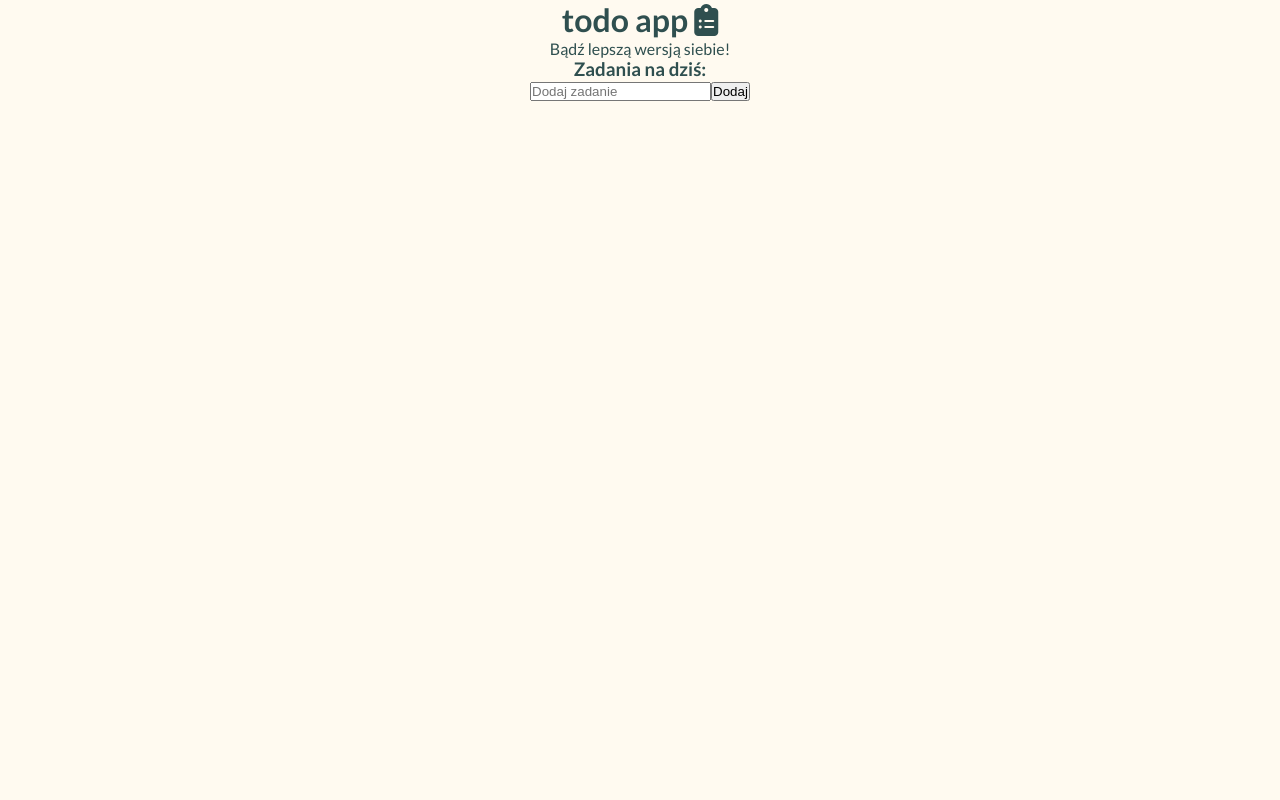
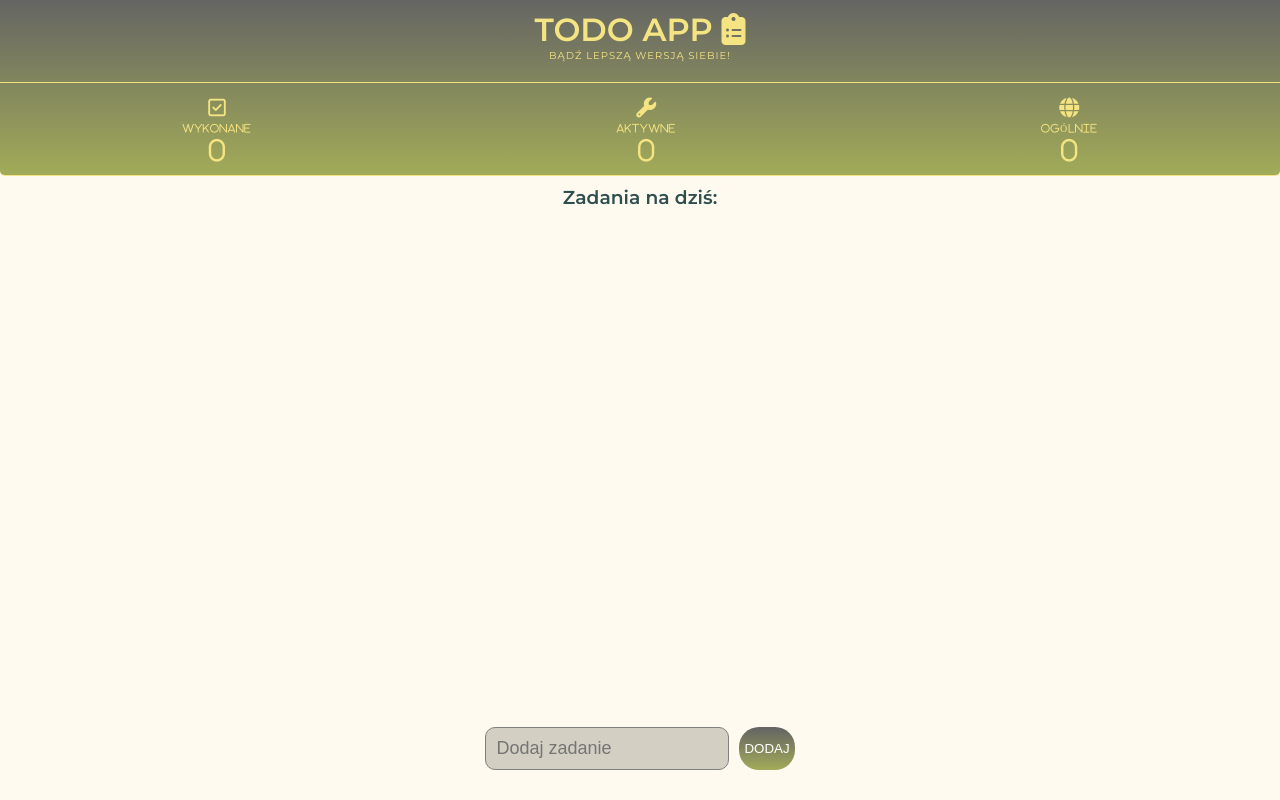
Before and after one commit to planetoida90210/To-Do-App, a React (Create React App) app: page / in a window 1280 px wide. Built offline with nearby package versions, Linux system fonts and the light colour scheme.

Commit message:
add task list to count task completed/current/global

```diff
--- a/public/index.html
+++ b/public/index.html
@@ -13,7 +13,7 @@
 
     <link rel="manifest" href="%PUBLIC_URL%/manifest.json" />
     <link
-      href="https://fonts.googleapis.com/css?family=Lato:400,700&display=swap&subset=latin-ext"
+      href="https://fonts.googleapis.com/css?family=Montserrat:200,400,600&display=swap&subset=latin-ext"
       rel="stylesheet"
     />
     <script
--- a/src/App.css
+++ b/src/App.css
@@ -4,15 +4,12 @@
   box-sizing: border-box;
 }
 body {
-  font-family: "Lato", sans-serif;
+  font-family: "Montserrat", sans-serif;
   text-align: center;
   background: floralwhite;
   color: darkslategray;
 }
 
-/* mobile styles */
-
-@media screen and (max-width: 320px) {
 /* header */
 .main-header {
   color: #f5e482;
@@ -21,7 +18,7 @@ body {
   background-repeat: no-repeat;
   background-attachment: fixed;
   background: linear-gradient(#636363, #a2ab58);
-    padding: 30px 0 150px;
+  padding: 15px 0 165px;
   border-radius: 5px;
   margin-top: -5px;
   text-transform: uppercase;
@@ -31,14 +28,34 @@ body {
   font-size: 10px;
   letter-spacing: 1px;
 }
+.main-task-counter {
+  padding-top: 15px;
+  border-top: 1px solid #f5e482;
+  width: 100vw;
+  display: flex;
+  justify-content: space-around;
+  margin-top: 20px;
+  font-size: 20px;
+}
+.single-task-counter {
+  font-size: 10px;
+  letter-spacing: 0.8px;
+  padding-top: 5px;
+  font-weight: 200;
+}
+.single-task-number {
+  padding-top: 5px;
+  font-size: 26px;
+  font-weight: 200;
+}
 /* app */
 
 .app-date {
-    padding-top: 30px;
+  padding-top: 10px;
 }
 /* tasks */
 .app-todos-container {
-    margin-top: 50px;
+  margin-top: 30px;
   list-style: none;
 }
 
@@ -142,4 +159,6 @@ body {
   color: white;
   outline: none;
 }
+
+@media screen and (max-width: 360px) {
 }
--- a/src/App.js
+++ b/src/App.js
@@ -1,5 +1,6 @@
 import React, { Fragment } from "react";
 import ToDoList from "./ToDoList";
+import TaskList from "./TaskList";
 import "./App.css";
 
 function App() {
@@ -10,6 +11,7 @@ function App() {
           todo app <i className='fas fa-clipboard-list' />
         </h1>
         <p className='main-quote'>Bądź lepszą wersją siebie!</p>
+        <TaskList />
       </div>
       <ToDoList />
     </Fragment>
--- /dev/null
+++ b/src/TaskList.js
@@ -0,0 +1,26 @@
+import React, { Component } from "react";
+
+class TaskList extends Component {
+  render() {
+    return (
+      <div className='main-task-counter'>
+        <i className='far fa-check-square'>
+          <p className='single-task-counter'>wykonane</p>
+          <p className='single-task-number'>0</p>
+        </i>
+        <i className='fas fa-wrench'>
+          {" "}
+          <p className='single-task-counter'>aktywne</p>
+          <p className='single-task-number'>0</p>
+        </i>
+        <i className='fas fa-globe'>
+          {" "}
+          <p className='single-task-counter'>ogólnie</p>
+          <p className='single-task-number'>0</p>
+        </i>
+      </div>
+    );
+  }
+}
+
+export default TaskList;
```
Lines whose indentation alone changed are shown as unchanged.
